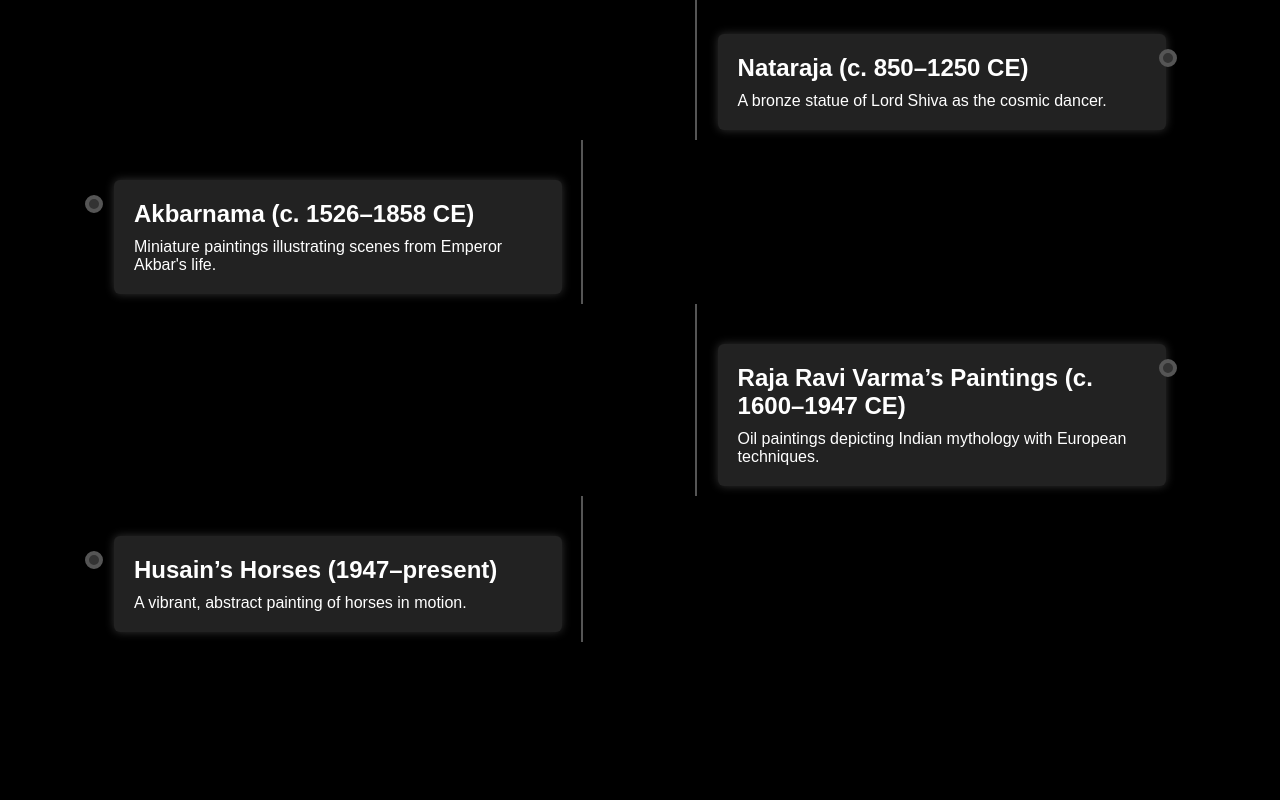
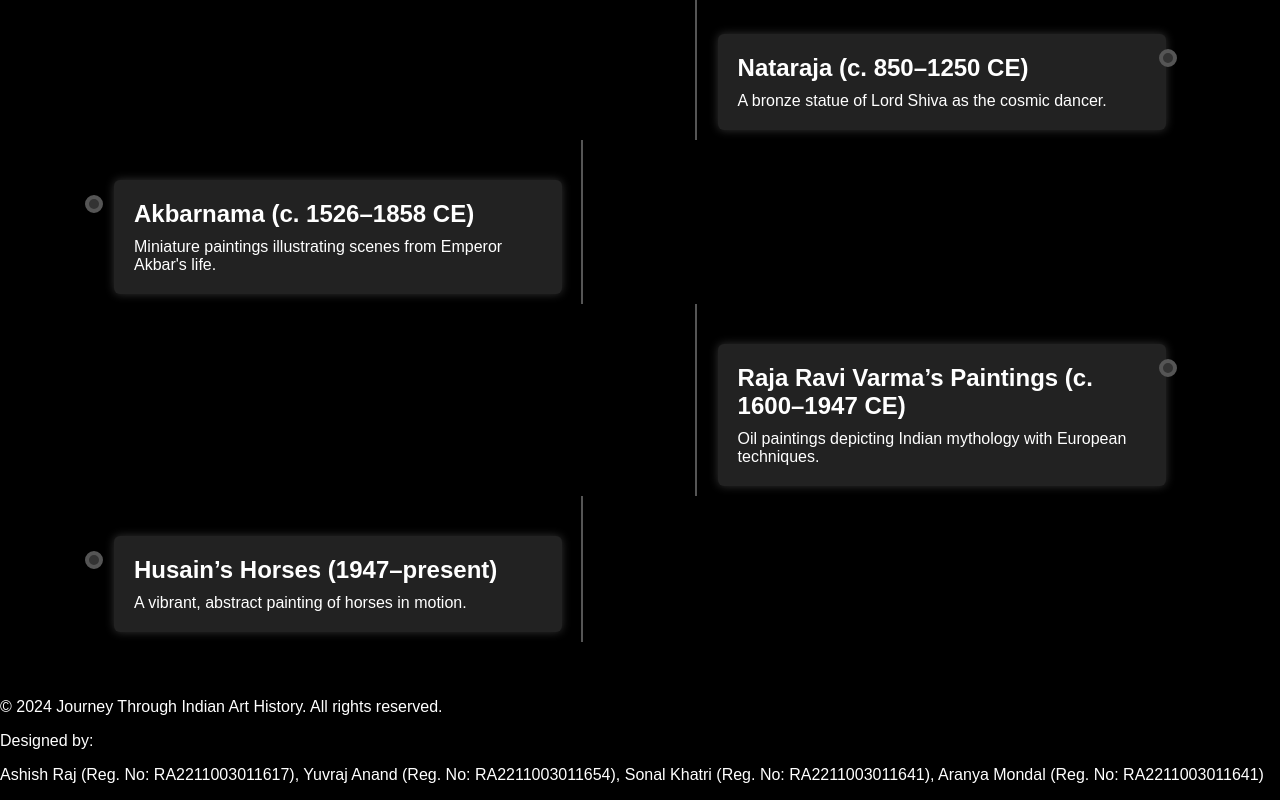
Before and after one commit to Ashish756357/Indian-art-forms, a plain HTML site: page index.html in a window 1280 px wide. Shown: the part 681-1481 px from the top of the page. Before the commit the page ends 1363 px from the top, so only its background shows below. Drawn offline with Linux system fonts and the light colour scheme.

Commit message:
Update index.html

```diff
--- a/index.html
+++ b/index.html
@@ -5,7 +5,7 @@
     <meta name="viewport" content="width=device-width, initial-scale=1.0">
     <title>Journey Through Indian Art History</title>
     <link rel="stylesheet" href="styles.css">
-    <link rel="script" href="script.js"
+    <link rel="script" href="script.js">
 </head>
 <body>
     <div class="timeline-container">
@@ -81,6 +81,12 @@
         </div>
     </div>
 
+    <footer>
+        <p>&copy; 2024 Journey Through Indian Art History. All rights reserved.</p>
+        <p>Designed by:</p>
+        <p>Ashish Raj (Reg. No: RA2211003011617), Yuvraj Anand (Reg. No: RA2211003011654), Sonal Khatri (Reg. No: RA2211003011641), Aranya Mondal (Reg. No: RA2211003011641)</p>
+    </footer>
+
     <script src="script.js"></script>
 </body>
 </html>
```
